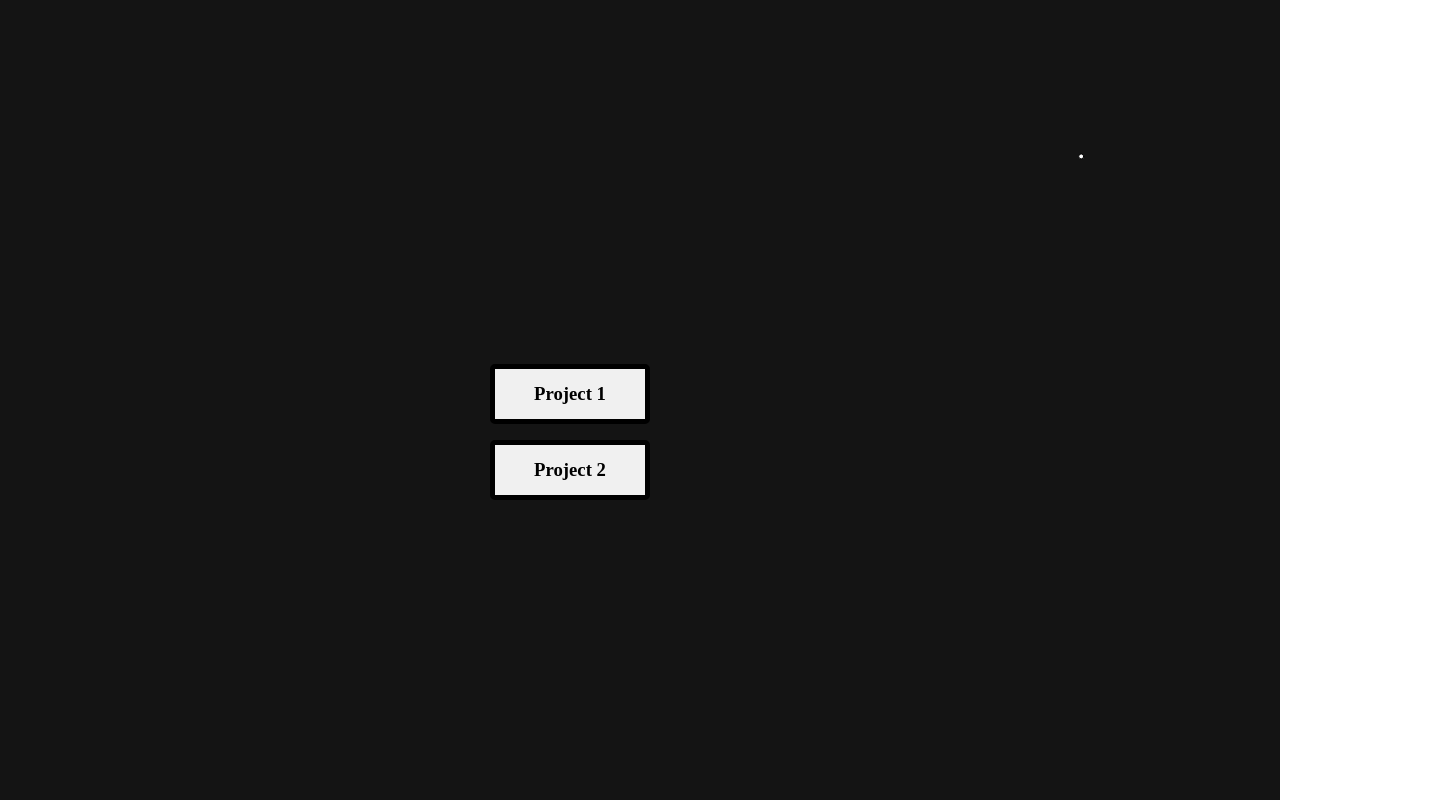
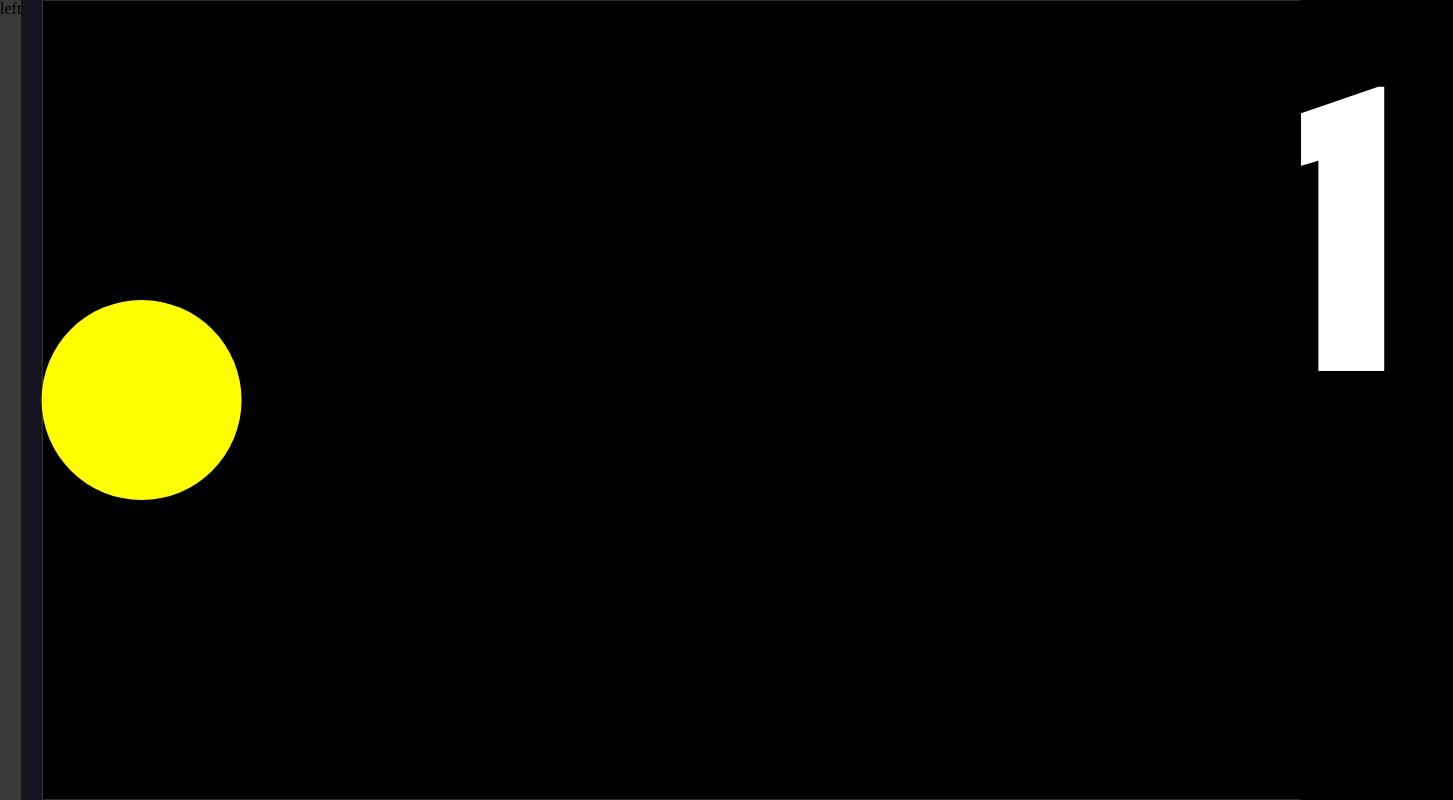
Before and after one commit to indiepaleale/ruiyang-space, a React (Vite) app: page / in a window 1280 px wide. Shown: the whole page, 1453 px wide, since content can reach past the window. Built offline with nearby package versions, Linux system fonts and the light colour scheme.

Commit message:
matter rendering working, broken page

```diff
--- a/package.json
+++ b/package.json
@@ -10,6 +10,8 @@
     "preview": "vite preview"
   },
   "dependencies": {
+    "matter-js": "^0.20.0",
+    "motion": "^12.4.0",
     "p5": "^1.11.3",
     "react": "^18.3.1",
     "react-dom": "^18.3.1"
--- a/src/App.jsx
+++ b/src/App.jsx
@@ -1,12 +1,10 @@
 import React from 'react';
 import LandingPage from './pages/LandingPage';
-import P5Background from './components/background';
 
 export default function App() {
   return (
     <div className="App">
       <LandingPage />
-      <P5Background />
     </div>
   );
 }
--- /dev/null
+++ b/src/components/Background.css
@@ -0,0 +1,43 @@
+.page-right {
+    position: relative;
+    flex: 1;
+    height: 100%;
+    align-items: center;
+    justify-content: center;
+    display: flex;
+    flex-direction: row;
+    z-index: -1;
+}
+
+.layer1,
+.layer2 {
+    position: absolute;
+    width: 100%;
+    height: 100%;
+    top: 0;
+    left: 0;
+    z-index: -1;
+    background-color: transparent;
+    isolation: isolate;
+}
+.matter-canvas {
+    position: fixed;
+    width: 100%;
+    height: 100%;
+    top: 0;
+    left: 0;
+    z-index: -1;
+    mix-blend-mode:exclusion ;
+}
+
+.background-text{
+    position: absolute;
+    top: 100%;
+    left: 100%;
+    top: 0;
+    left: 0;
+    font-size: 400px;
+    color: #ffffff;
+    font-family: 'Roboto', sans-serif;
+    font-weight: 900;
+}
--- /dev/null
+++ b/src/components/MatterCanvas.jsx
@@ -0,0 +1,168 @@
+import React, { useRef, useEffect, useImperativeHandle, forwardRef } from "react";
+import Matter, { Body, use } from "matter-js";
+import { canvas, div } from "motion/react-client";
+
+
+
+const MatterCanvas = forwardRef((props, ref) => {
+    const canvasRef = useRef();
+    const matterRef = useRef();
+    const containerRef = props.containerRef;
+
+    const canvas2Ref = useRef();
+
+    canvas2Ref.current = document.createElement('canvas');
+
+    const updateGround = useRef();
+    const tick = useRef();
+
+    useImperativeHandle(ref, () => ({
+        updateGround: (newGround) => {
+            updateGround.current(newGround);
+        },
+        tick: (delta) => {
+            if (tick.current) {
+                tick.current(delta);
+            }
+        },
+        canvasRef: canvasRef.current,
+        canvas2Ref: canvas2Ref.current,
+    }));
+
+
+    // useImperativeHandle(ref, () => ({
+    //     updateGround: (newGround) => {
+    //         set
+
+    useEffect(() => {
+        let Engine = Matter.Engine,
+            Render = Matter.Render,
+            Runner = Matter.Runner,
+            Common = Matter.Common,
+            MouseConstraint = Matter.MouseConstraint,
+            Mouse = Matter.Mouse,
+            Composite = Matter.Composite,
+            Vertices = Matter.Vertices,
+            Svg = Matter.Svg,
+            Bodies = Matter.Bodies;
+
+        let engine = Engine.create({ gravity: { x: -1, y: 0 } });
+        let world = engine.world;
+        let render1 = Render.create({
+            element: containerRef.current,
+            canvas: canvasRef.current,
+            engine: engine,
+            options: {
+                width: window.innerWidth,
+                height: window.innerHeight,
+                wireframes: false,
+                background: 'black',
+            }
+        });
+        let render2 = Render.create({
+            element: containerRef.current,
+            canvas: canvas2Ref.current,
+            engine: engine,
+            options: {
+                width: window.innerWidth,
+                height: window.innerHeight,
+                wireframes: false,
+                background: 'black',
+            }
+        });
+
+        let width = canvas2Ref.current.width;
+        let height = canvas2Ref.current.height;
+        let ground = containerRef.current.getBoundingClientRect().x;
+        const boundWidth = 100;
+
+        const bounds = [
+            Bodies.rectangle(width, -boundWidth / 2, width * 3, boundWidth, { isStatic: true }),//top
+            Bodies.rectangle(width, height + boundWidth / 2, width * 3, boundWidth, { isStatic: true }),//bottom
+            Bodies.rectangle(ground - boundWidth / 2, height / 2, boundWidth, height * 1.5, { isStatic: true }),//left
+            Bodies.rectangle(width * 2, height / 2, boundWidth, height * 1.5, { isStatic: true })//right
+        ];
+
+        const ball = Bodies.circle(width / 2, height / 2, 100, {
+            restitution: 0.9,
+            render: {
+                fillStyle: 'yellow',
+            },
+        });
+
+        Composite.add(world, [...bounds, ball]);
+        let runner = Runner.create();
+
+        // Render.run(render);
+        // Runner.run(runner, engine);
+
+        const handleResize = () => {
+            width = window.innerWidth;
+            height = window.innerHeight;
+            ground = containerRef.current.getBoundingClientRect().x;
+            render1.options.width = width;
+            render1.options.height = height;
+            render1.canvas.width = width;
+            render1.canvas.height = height;
+            Render.setPixelRatio(render1, window.devicePixelRatio);
+
+
+            Body.setPosition(bounds[0], { x: width, y: -boundWidth / 2 });
+            Body.setPosition(bounds[1], { x: width, y: height + boundWidth / 2 });
+            Body.setPosition(bounds[2], { x: ground - boundWidth / 2, y: height / 2 });
+            Body.setPosition(bounds[3], { x: width * 2, y: height / 2 });
+
+
+            Render.lookAt(render1, {
+                min: { x: 0, y: 0 },
+                max: { x: window.innerWidth, y: window.innerHeight }
+            });
+
+        };
+
+        updateGround.current = (groundPos) => {
+            ground = groundPos;
+            Body.setPosition(bounds[2], { x: ground - boundWidth / 2, y: height / 2 });
+        };
+
+        tick.current = (delta) => {
+            Engine.update(engine, delta);
+            Render.world(render1);
+            Render.world(render2);
+        };
+
+
+        window.addEventListener('resize', handleResize);
+
+
+
+        // Cleanup event listener on component unmount
+        return () => {
+            window.removeEventListener('resize', handleResize);
+            Render.stop(render1);
+            Runner.stop(runner);
+            Composite.clear(engine.world);
+            Engine.clear(engine);
+        };
+
+    }, []);
+
+    return (
+        <div>
+            <div className='layer1'>
+                <div className="background-text">LAYER1</div>
+                <canvas className="matter-canvas" id="mask-canvas" ref={canvasRef}></canvas>
+            </div>
+            {/* <div className='layer2'>
+                <div>LAYER2</div>
+                <canvas className="matter-canvas" id="mask-canvas" ref={canvasRef}></canvas>
+
+            </div> */}
+        </div>
+
+
+    )
+
+});
+
+export default MatterCanvas;
--- /dev/null
+++ b/src/components/Panel.jsx
@@ -0,0 +1,13 @@
+import React, { useState } from "react";
+
+export default function Panel() {
+    const [isHovered, setIsHovered] = useState(false);
+    return (
+        <div className={`page-left ${isHovered ? "expanded" : ""}`}
+            onMouseEnter={() => setIsHovered(true)}
+            onMouseLeave={() => setIsHovered(false)}
+        >
+            left
+        </div>
+    )
+}
--- a/src/components/background.jsx
+++ b/src/components/background.jsx
@@ -1,48 +1,50 @@
 import React, { useEffect, useRef } from "react";
-import p5 from "p5";
+import MatterCanvas from "./MatterCanvas";
+import "./Background.css";
+import { use } from "matter-js";
 
+const Background = () => {
+    const matterContainer = useRef();
 
-export default function P5Background() {
-    const renderRef = useRef();
-
-    const sketch = (p) => {
-        const gap = 5;
-        let x = 0;
-        let vx = p.random(0,20);
-        let y = 0;
-        let vy = p.random(0,20);
-
-        p.setup = () => {
-            p.createCanvas(p.windowWidth, p.windowHeight).parent(renderRef.current);;
-            p.background(20);
-        };
-
-        p.draw = () => {
-            p.background(20);
-            p.ellipse(x, y, 5, 5);
-
-            if (x > p.width || x < 0) vx *= -1;
-            if (y > p.height || y < 0) vy *= -1;
-
-            x += vx;
-            y += vy;
-
-        }
-
-        p.windowResized = () => {
-            p.resizeCanvas(p.windowWidth, p.windowHeight);
-        };
-    };
+    const childRef = useRef();
 
 
     useEffect(() => {
-        new p5(sketch);
+        const resizeObserver = new ResizeObserver((entries) => {
+            for (let e of entries) {
+                if (e.target === matterContainer.current) {
+                    const groundNew = matterContainer.current.getBoundingClientRect().x;
+                    if (childRef.current) {
+                        childRef.current.updateGround(groundNew);
+                    }
+                }
+            }
+        });
+
+        resizeObserver.observe(matterContainer.current);
+
+        const update = (delta) => {
+            if (childRef.current) {
+                childRef.current.tick(8.33333);
+            }
+
+
+            requestAnimationFrame(() => update(delta));
+        }
+        update();
+
+        return () => {
+            resizeObserver.disconnect();
+        };
     }, []);
 
+
     return (
-        <div
-            className="p5"
-            ref={renderRef}></div>
+        <div className='page-right' ref={matterContainer}>
+            <MatterCanvas ref={childRef} containerRef={matterContainer} />
+
+        </div>
     );
+}
 
-}
+export default Background;
--- a/src/index.css
+++ b/src/index.css
@@ -1,7 +1,13 @@
+body{
+  padding: 0%;
+  margin: 0%;
+  overflow: hidden;
+  background-color: black;
+}
+
 #root {
-  max-width: 1280px;
-  margin: 0 auto;
-  padding: 2rem;
+  margin: 0;
+  padding: 0;
   text-align: center;
 }
 
@@ -16,6 +22,30 @@
   margin-top: 2rem;
 }
 
+.landing-page{
+  padding: 0%;
+  margin: 0%;
+  display: flex;
+  flex-direction: row;
+  align-items: flex-start;
+  justify-content: flex-start;
+  height: 100vh;
+}
+
+.page-left {
+  width: 100px;
+  height: 100%;
+  align-items: center;
+  justify-content: center;
+  background-color: #393939;
+  transition: width 0.6s cubic-bezier(0.4, 0, 0.2, 1);
+}
+.page-left.expanded {
+  width: 400px;
+}
+
+
+
 .p5 {
   position: fixed;
   top: 0;
@@ -24,7 +54,3 @@
   height: 100%; */
   z-index: -1 ; /* Ensure the canvas is behind other content */
 }
-
-body {
-  overflow: hidden;
-}
--- a/src/main.jsx
+++ b/src/main.jsx
@@ -1,7 +1,8 @@
 import { StrictMode } from 'react'
 import { createRoot } from 'react-dom/client'
+import App from './App'
 import './index.css'
-import App from './App'
+
 
 createRoot(document.getElementById('root')).render(
   <StrictMode>
--- a/src/pages/LandingPage.jsx
+++ b/src/pages/LandingPage.jsx
@@ -1,30 +1,13 @@
-import React from 'react';
-import ProjectCard from '../components/ProjectCard';
+import React, { useEffect, useRef } from 'react';
+import Panel from '../components/Panel';
+import Background from '../components/background';
 
-const projects = [
-  {
-    title: 'Project 1',
-    description: 'Description for project 1',
-  },
-  {
-    title: 'Project 2',
-    description: 'Description for project 2',
-  },
-  // Add more projects as needed
-];
+export default function LandingPage() {
 
-export default function LandingPage (){
   return (
-    <div className="landing-page">
-      <div className="projects">
-        {projects.map((project, index) => (
-          <ProjectCard
-            key={index}
-            title={project.title}
-            description={project.description}
-          />
-        ))}
-      </div>
+    <div className='landing-page'>
+      <Panel />
+      <Background />
     </div>
   );
 };
```
Also changed, not shown: src/components/P5Background.jsx (added, +48 -0 lines), 2 other files (tests, documents, lock files or other folders).
